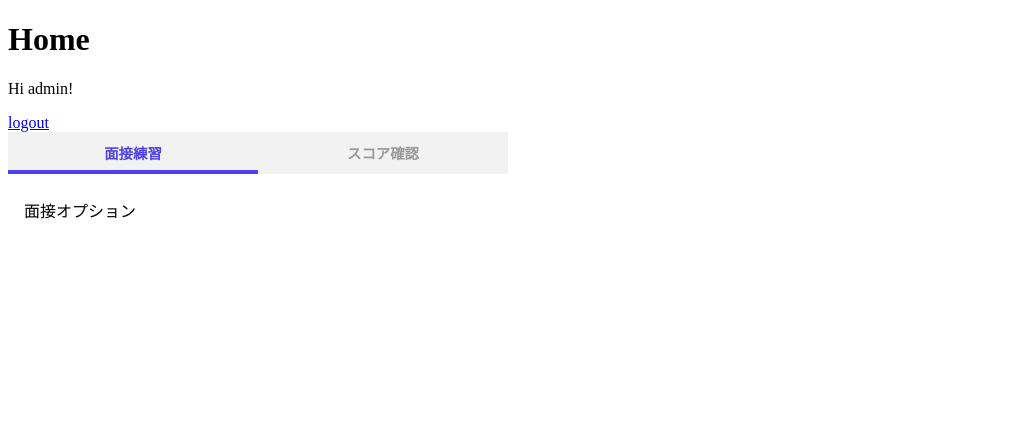
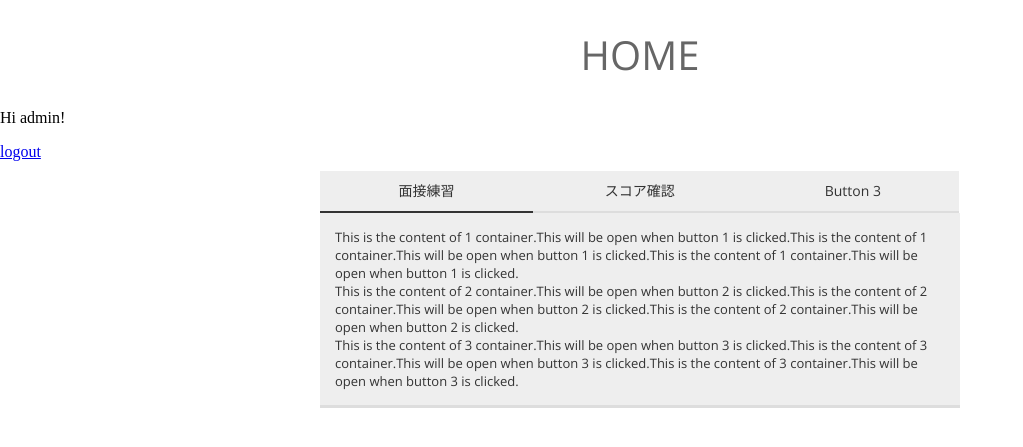
Before and after one commit to s1f102103909/project2023_team3, a Django app: page / in a window 1280 px wide. Shown: the top 447 px of the page, without its empty margins (0-1023 px from the left). Run offline with Django 4.2, Linux system fonts and the light colour scheme; a user stored in the database is signed in; some libraries are stand-ins or nearby versions.

Commit message:
add_js_tab

```diff
--- a/config/urls.py
+++ b/config/urls.py
@@ -16,6 +16,9 @@
 """
 from django.contrib import admin
 from django.urls import path, include
+from django.conf import settings
+from django.conf.urls.static import static
+
 
 urlpatterns = [
     path('admin/', admin.site.urls),
--- /dev/null
+++ b/interview/static/interview/css/base.css
@@ -0,0 +1,114 @@
+/*.tab-003 {
+    display: flex;
+    flex-wrap: wrap;
+    max-width: 500px;
+}
+
+.tab-003 > label {
+    flex: 1 1;
+    order: -1;
+    min-width: 70px;
+    padding: .7em 1em .5em;
+    background-color: #f2f2f2;
+    color: #999;
+    font-weight: 600;
+    font-size: .9em;
+    text-align: center;
+    cursor: pointer;
+}
+
+.tab-003 > label:hover {
+    opacity: .8;
+}
+
+.tab-003 input {
+    display: none;
+}
+
+.tab-003 > div {
+    display: none;
+    width: 100%;
+    padding: 1.5em 1em;
+    background-color: #fff;
+}
+
+.tab-003 label:has(:checked) {
+    border-bottom: 4px solid #4e41ea;
+    color: #4e41ea;
+}
+
+.tab-003 label:has(:checked) + div {
+    display: block;
+}*/
+
+@import url(https://fonts.googleapis.com/css?family=Open+Sans:400,300);
+body{
+  padding:0;
+  margin:0;
+  background:#fff;
+}
+h1{
+  text-align:center;
+  font:300 40px 'open sans',sans-serif;
+  color:#666;
+  text-transform:uppercase;
+}
+.tabs{
+  width:50%;
+  margin:10px auto;
+  position:relative;
+}
+.tab-buttons span{
+  font:400 14px 'open sans',sans-serif;
+  color:#333;
+  background:#eee;
+  cursor:pointer;
+  border-bottom:2px solid #ddd;
+  display:block;
+  width:33.3%;
+  float:left;
+  text-align:center;
+  height:40px;
+  line-height:40px;
+}
+.tab-content{
+  border-bottom:3px solid #ddd;
+  padding:15px;
+  background:#eee;
+  display:inline-block;
+  font:400 13px 'open sans',sans-serif;
+  color:#333;
+}
+#lamp{
+  width:33.3%;
+  height:2px;
+  background:#333;
+  display:block;
+  position:absolute;
+  top:40px;
+  transition: all .3s ease-in;
+-o-transition: all .3s ease-in;
+-webkit-transition: all .3s ease-in;
+-moz-transition: all .3s ease-in;
+}
+#lamp.content2{
+  left:33.3%;
+  transition: all .3s ease-in;
+-o-transition: all .3s ease-in;
+-webkit-transition: all .3s ease-in;
+-moz-transition: all .3s ease-in;
+}
+#lamp.content3{
+  left:66.6%;
+  transition: all .3s ease-in;
+-o-transition: all .3s ease-in;
+-webkit-transition: all .3s ease-in;
+-moz-transition: all .3s ease-in;
+}
+#lamp.content1{
+  left:0;
+  transition: all .3s ease-in;
+-o-transition: all .3s ease-in;
+-webkit-transition: all .3s ease-in;
+-moz-transition: all .3s ease-in;
+}
--- /dev/null
+++ b/interview/static/interview/js/base.js
@@ -0,0 +1,14 @@
+$('.tab-content>div').hide();
+$('.tab-content>div').first().slideDown();
+  $('.tab-buttons span').click(function(){
+    var thisclass=$(this).attr('class');
+    $('#lamp').removeClass().addClass('#lamp').addClass(thisclass);
+    $('.tab-content>div').each(function(){
+      if($(this).hasClass(thisclass)){
+        $(this).fadeIn(800);
+      }
+      else{
+        $(this).hide();
+      }
+    });
+  });
--- a/interview/templates/css/base.css
+++ /dev/null
@@ -1,42 +0,0 @@
-.tab-003 {
-    display: flex;
-    flex-wrap: wrap;
-    max-width: 500px;
-}
-
-.tab-003 > label {
-    flex: 1 1;
-    order: -1;
-    min-width: 70px;
-    padding: .7em 1em .5em;
-    background-color: #f2f2f2;
-    color: #999;
-    font-weight: 600;
-    font-size: .9em;
-    text-align: center;
-    cursor: pointer;
-}
-
-.tab-003 > label:hover {
-    opacity: .8;
-}
-
-.tab-003 input {
-    display: none;
-}
-
-.tab-003 > div {
-    display: none;
-    width: 100%;
-    padding: 1.5em 1em;
-    background-color: #fff;
-}
-
-.tab-003 label:has(:checked) {
-    border-bottom: 4px solid #4e41ea;
-    color: #4e41ea;
-}
-
-.tab-003 label:has(:checked) + div {
-    display: block;
-}
--- a/interview/templates/interview/home.html
+++ b/interview/templates/interview/home.html
@@ -1,9 +1,14 @@
+{% load static %}
 <!DOCTYPE html>
 <html lang="ja">
  <head>
   <meta charset="utf-8">
   <title>Home</title>
-  <link rel="stylesheet" href="../css/base.css">
+  <script src="https://code.jquery.com/jquery-2.1.3.min.js" integrity="sha256-ivk71nXhz9nsyFDoYoGf2sbjrR9ddh+XDkCcfZxjvcM=" crossorigin="anonymous"></script>
+  <script src="{% static 'interview/js/base.js' %}"></script>
+  <link href="{% static 'interview/css/base.css' %}" rel="stylesheet">
+
+
  </head>
   <body>
     <h1 class="emph">Home</h1>
@@ -11,11 +16,31 @@
     {% if user.is_authenticated %}
     <p>Hi {{ user.username }}!</p>
     <a href="{% url 'logout' %}">logout</a>
-    <div class="tab-003">
+    <div class="tabs">
+      <div class="tab-buttons">
+        <span class="content1">面接練習</span>
+        <span class="content2">スコア確認</span>
+        <span class="content3">Button 3</span>
+        <div id="lamp" class="content1"></div>
+      </div>
+      <div class="tab-content">
+
+        <div class="content1">This is the content of 1 container.This will be open when button 1 is clicked.This is the content of 1 container.This will be open when button 1 is clicked.This is the content of 1 container.This will be open when button 1 is clicked.</div>
+
+        <div class="content2">This is the content of 2 container.This will be open when button 2 is clicked.This is the content of 2 container.This will be open when button 2 is clicked.This is the content of 2 container.This will be open when button 2 is clicked.</div>
+
+        <div class="content3">This is the content of 3 container.This will be open when button 3 is clicked.This is the content of 3 container.This will be open when button 3 is clicked.This is the content of 3 container.This will be open when button 3 is clicked.</div>
+
+      </div>
+    </div>
+    <div class="credit">
+
+    </div>
+    <!--<div class="tab-003">
       <label>
         <input type="radio" name="tab-003" checked>
         面接練習
-        <!--<a href="{% url 'practice' %}">面接練習</a>-->
+        <a href="{% url 'practice' %}">面接練習</a>
       </label>
       <div>
         面接オプション
@@ -23,13 +48,13 @@
 
       <label>
         <input type="radio" name="tab-003">
-        <!--<a href="{% url 'score'%}" >スコア確認</a>-->
+        <a href="{% url 'score'%}" >スコア確認</a>
         スコア確認
       </label>
       <div>
         スコア
       </div>
-    </div>
+    </div>-->
     {% else %}
     <p>You are not logged in.</p>
     <p><a href="{% url 'login' %}">login</a></p>
```
Also changed, not shown: config/settings.py (+7 -2 lines), db.sqlite3.
